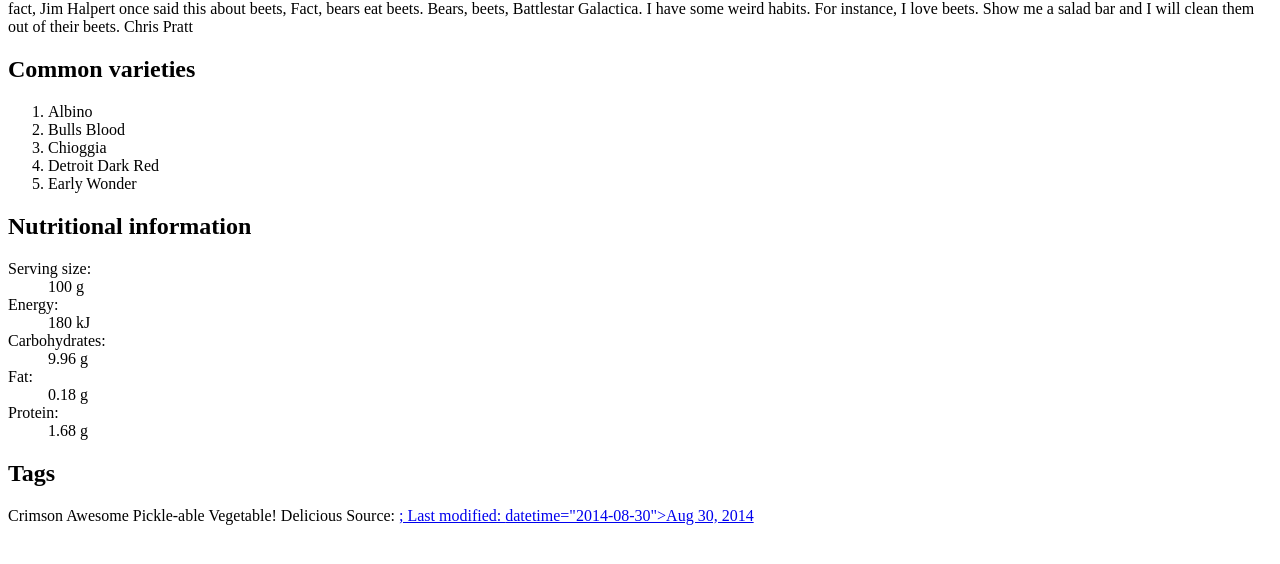
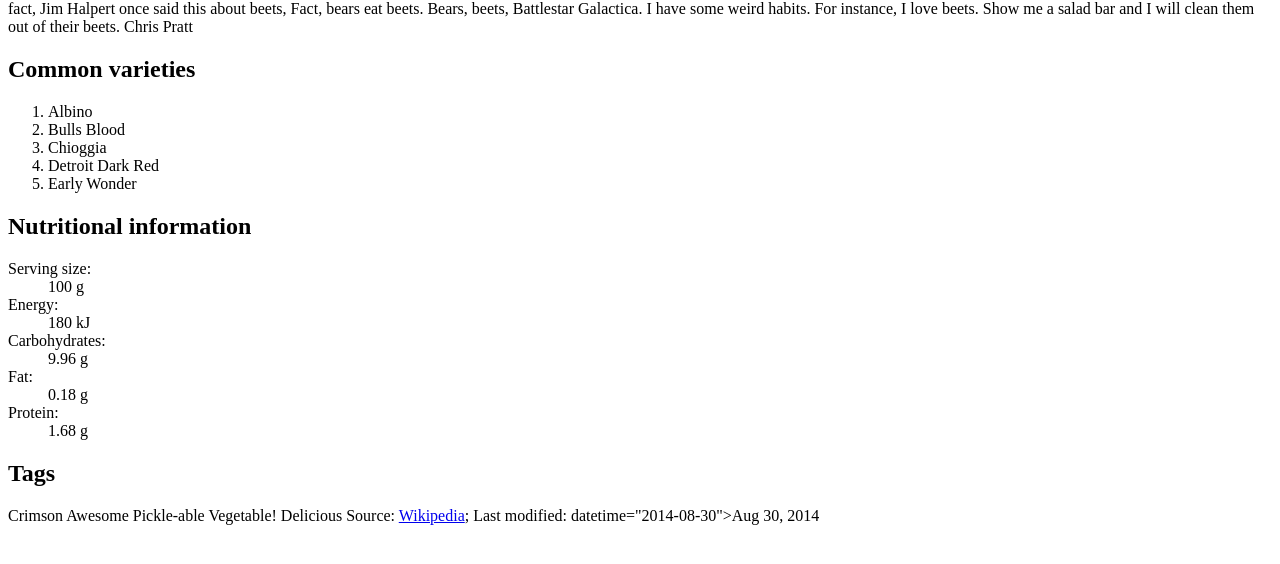
Before and after one commit to domrichichi/intro-to-html, a plain HTML site: page index.html in a window 1280 px wide. Shown: the part 172-736 px from the top of the page. Drawn offline with Linux system fonts and the light colour scheme.

```diff
--- a/index.html
+++ b/index.html
@@ -51,4 +51,4 @@ Chris Pratt
 Crimson
 Awesome Pickle-able Vegetable! Delicious
 
-Source: <a href="http://en.wikipedia.org/wiki/Beetroot"Wikipedia</a>; Last modified: <time> datetime="2014-08-30">Aug 30, 2014</time>
+Source: <a href="http://en.wikipedia.org/wiki/Beetroot">Wikipedia</a>; Last modified: <time> datetime="2014-08-30">Aug 30, 2014</time>
```
